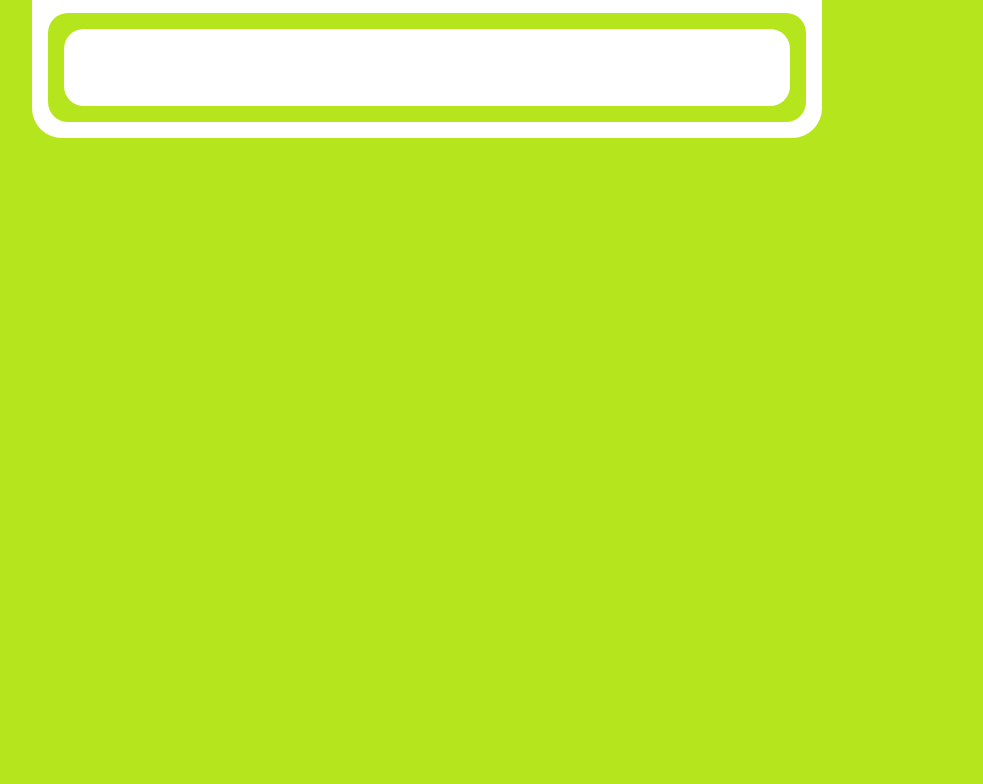
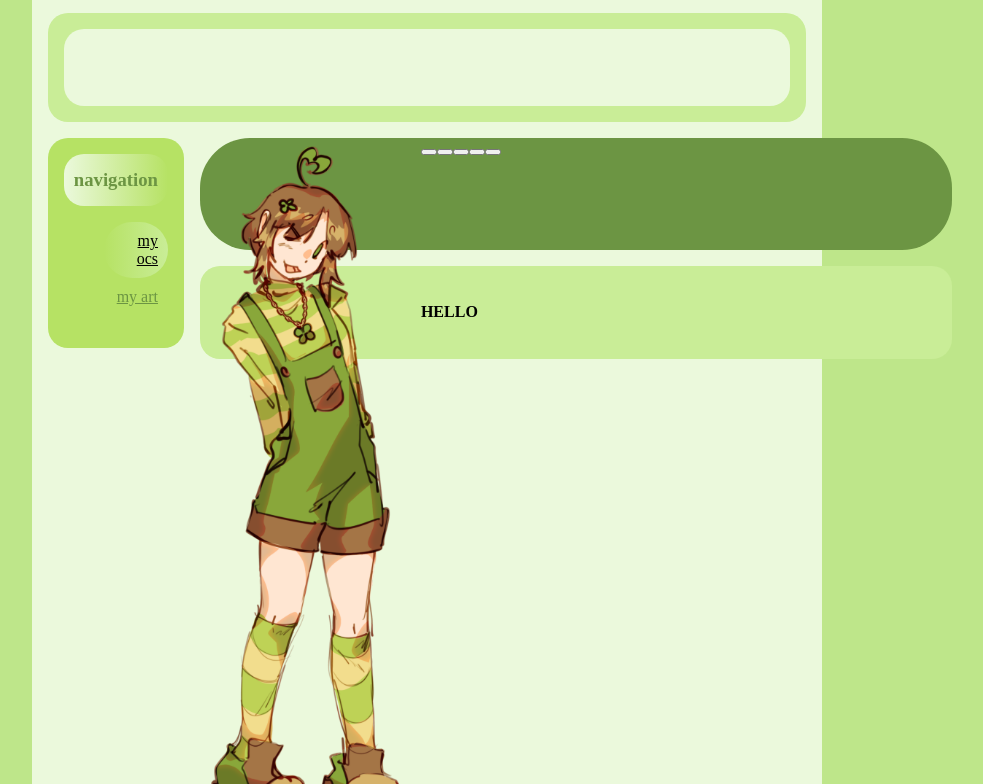
Before and after one commit to v1rtualtrash/personal-site, a plain HTML site: page index.html in a window 1280 px wide. Shown: the part 219-1003 px from the top of the page, without its empty margins (213-1196 px from the left). Before the commit the page ends 800 px from the top, so only its background shows below. Drawn offline with Linux system fonts and the light colour scheme; grey boxes are pictures that could not be loaded; a web font is replaced by a local one.

Commit message:
nav + palette and aesthetic changes

```diff
--- a/index.html
+++ b/index.html
@@ -51,9 +51,35 @@ fuck AI I did this shitty website with my own hands!!
             </div>
         </div>
 
-
         <main>
-
+            <nav>
+                <div id="nav-title">
+                    <h3>navigation</h3>
+                </div>
+                <ul>
+                    <li>
+                        <div class="nav-item" id="nav-1">
+                            <a href="oc-map.html">my ocs</a>
+                        </div>
+                    </li>
+                    <li>
+                        <div class="nav-item" id="nav-2">
+                            <a href="">my art </a>
+                        </div>
+                    </li>
+                </ul>
+            </nav>
+            <div>
+                <img id="persona" src="imgs/persona.png">
+                <div>
+                    <div id="buttons">
+                        <button></button><button></button><button></button><button></button><button></button>
+                    </div>
+                    <section id="info-holder">
+                        <h4>HELLO</h4>
+                    </section>
+                </div>
+            </div>
         </main>
     </div>
     <footer></footer>
--- a/style.css
+++ b/style.css
@@ -2,17 +2,27 @@
 #B5E61D bg green
 #22B14C dark green
 #FFFE91 light yellow
-#B97A57 Brown*/
+#B97A57 Brown
 
-.dotgothic16-regular {
-  font-family: "DotGothic16", sans-serif;
-  font-weight: 400;
-  font-style: normal;
-}
+#E8F5E9 White
+#A5D6A7 light green
+#66BB6A green
+#1B5E20 dark green
+
+#EBF9DC White
+#C9ED97 light green
+#B6E264 green
+#6C9543 dark green
+*/
 
 @font-face {
     font-family: "MS Gothic";
     src: url(fonts/MS-Gothic/MSGOTHIC.TTF);
+}
+
+::selection {
+  color: white;
+  background: #B6E264;
 }
 
 /*image classes*/
@@ -26,11 +36,11 @@
 /*html stuff*/
 
 body{
-    background-color: #B5E61D;
+    background-color: #bee68a;
 }
 
 #body{
-    background-color: white;
+    background-color: #EBF9DC;
     height: fit-content;
     border-radius: 30px;
     width: 60%;
@@ -39,8 +49,8 @@ body{
 }
 
 header{
-    background-image: linear-gradient(to right,#FFFE91, white);
-    color: #B5E61D;
+    background-image: linear-gradient(to right,#B6E264, #EBF9DC);
+    color: #EBF9DC;
     border-radius: 40px;
 
     font-family: "MS Gothic";
@@ -52,7 +62,6 @@ header{
     p{
         font-size: 75px;
         margin: auto;
-        margin-bottom: 10px;
         margin-left: 10px;
     }
     height: 10rem;
@@ -60,14 +69,14 @@ header{
 }
 
 #stamp-container{
-    background-color: #B5E61D;
+    background-color: #C9ED97;
     padding: 1rem;
     border-radius: 20px;
     margin-top: 1rem;
 }
 
 #stamp-marquee{
-    background-color: white;
+    background-color: #EBF9DC;
     padding: 10px;
     border-radius: 20px;
 
@@ -86,6 +95,91 @@ header{
 
 #stamp-holder:hover{
     animation-play-state: paused;
+}
+
+main{
+    display: flex;
+    gap: 1rem;
+    margin-top: 1rem;
+}
+
+nav{
+    background-color: #B6E264;
+    padding: 1rem;
+
+    border-radius: 20px;
+
+    width: 20rem;
+    height: fit-content;
+
+    font-family: "MS Gothic";
+
+    ul{
+        list-style-type: none;
+    }
+
+    #nav-title{
+        background-image: linear-gradient(to right, #EBF9DC, #B6E264);
+        padding: 10px;
+        border-radius: 20px;
+        height: 2rem;
+        color: #6C9543;
+        display: flex;
+        align-items: center;
+
+        h3{
+            margin: 0;
+        }
+    }
+
+    .nav-item{
+        padding: 10px;
+        border-radius: 50px;
+        text-align: right;
+        user-select: none;
+        a:link{
+            color: black;
+        }
+
+        a:visited{
+            color: #6C9543;
+        }
+    }
+
+    #nav-1:hover{
+        background-image: linear-gradient(to left, #EBF9DC, #EBF9DC);
+        color: #6C9543;
+        a:link{
+            color: #6C9543;
+        }
+    }
+
+    #nav-1{
+        background-image: linear-gradient(to left, #C9ED97, #B6E264);
+    }
+}
+
+#persona{
+    height: 700px;
+    float: left;
+}
+
+#buttons{
+    background-color: #6C9543;
+    border-radius: 50px;
+    height: 7rem;
+    margin-bottom: 1rem;
+}
+
+#info-holder{
+    background-color: #C9ED97;
+    width: 45rem;
+    border-radius: 20px;
+
+    padding: 1rem;
+
+
+    font-family: "MS Gothic";
 }
 
 /*animations*/
```
Also changed, not shown: imgs/persona.png (added).
